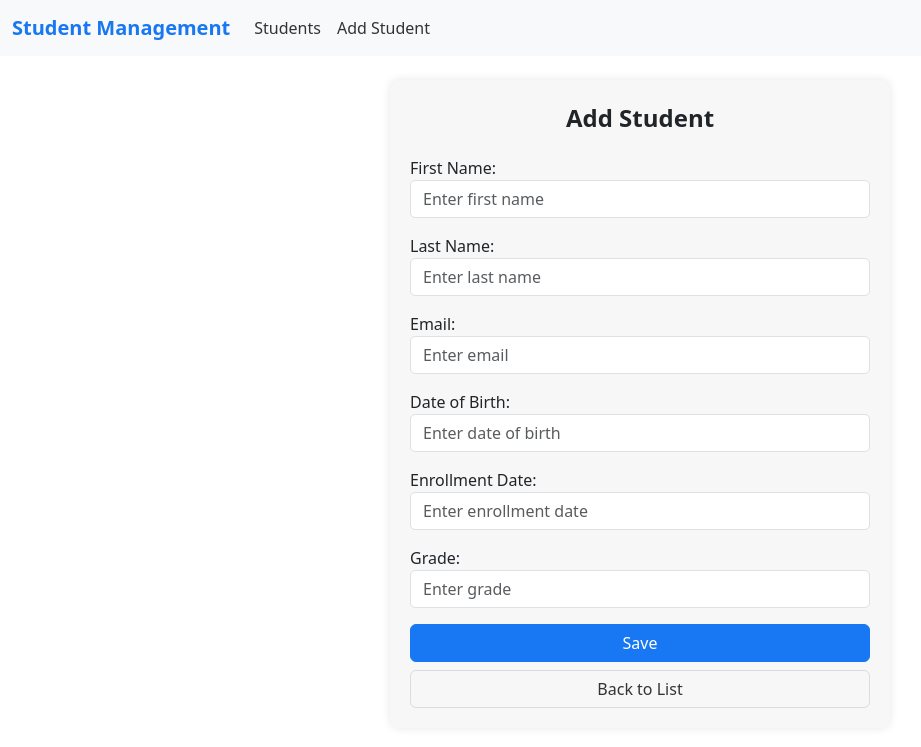
After one commit to ivanivan999/student_management, a Django app: page /student/add/ in a window 1280 px wide. The commit adds this page. Shown: the top 747 px of the page, without its empty margins (0-921 px from the left). Run offline with Django 4.2, Linux system fonts and the light colour scheme; some libraries are stand-ins or nearby versions.

Commit message:
add forms and install bootstrap5

```diff
--- /dev/null
+++ b/student_management/main_app/forms.py
@@ -0,0 +1,37 @@
+from django import forms
+from .models import Student
+
+class StudentForm(forms.ModelForm):
+    class Meta:
+        model = Student
+        fields = ['first_name', 'last_name', 'email', 'date_of_birth', 'enrollment_date', 'grade']
+        widgets = {
+            'first_name': forms.TextInput(attrs={'class': 'form-control', 'placeholder': 'Enter first name'}),
+            'last_name': forms.TextInput(attrs={'class': 'form-control', 'placeholder': 'Enter last name'}),
+            'email': forms.EmailInput(attrs={'class': 'form-control', 'placeholder': 'Enter email'}),
+            'date_of_birth': forms.DateInput(attrs={'class': 'form-control', 'placeholder': 'Enter date of birth'}),
+            'enrollment_date': forms.DateInput(attrs={'class': 'form-control', 'placeholder': 'Enter enrollment date'}),
+            'grade': forms.TextInput(attrs={'class': 'form-control', 'placeholder': 'Enter grade'}),
+        }
+        labels = {
+            'first_name': 'First Name',
+            'last_name': 'Last Name',
+            'email': 'Email',
+            'date_of_birth': 'Date of Birth',
+            'enrollment_date': 'Enrollment Date',
+            'grade': 'Grade',
+        }
+
+    def clean_email(self):
+        email = self.cleaned_data.get('email')
+        if not email:
+            raise forms.ValidationError("This field is required.")
+        if not "@" in email:
+            raise forms.ValidationError("Enter a valid email address.")
+        return email
+
+    def clean_grade(self):
+        grade = self.cleaned_data.get('grade')
+        if grade < 1 or grade > 12:
+            raise forms.ValidationError("Grade must be between 1 and 12.")
+        return grade
--- /dev/null
+++ b/student_management/main_app/templates/main_app/base.html
@@ -0,0 +1,83 @@
+<!DOCTYPE html>
+<html lang="en">
+<head>
+    <meta charset="UTF-8">
+    <meta name="viewport" content="width=device-width, initial-scale=1.0">
+    {% load bootstrap5 %}
+    {% bootstrap_css %}
+    {% bootstrap_javascript %}
+    <title>{% block title %}Student Management{% endblock %}</title>
+    <style>
+        .form-container {
+            max-width: 500px;
+            margin: auto;
+            padding: 20px;
+            background-color: #f7f7f7;
+            border-radius: 10px;
+            box-shadow: 0 0 10px rgba(0, 0, 0, 0.1);
+        }
+        .form-title {
+            font-size: 24px;
+            font-weight: bold;
+            margin-bottom: 20px;
+            text-align: center;
+        }
+        .form-group {
+            margin-bottom: 15px;
+        }
+        .form-control {
+            border-radius: 5px;
+        }
+        .btn-primary {
+            background-color: #1877f2;
+            border-color: #1877f2;
+        }
+        .btn-primary:hover {
+            background-color: #165dbb;
+            border-color: #165dbb;
+        }
+        .btn-secondary {
+            background-color: #f7f7f7;
+            border-color: #dcdcdc;
+            color: #333;
+        }
+        .btn-secondary:hover {
+            background-color: #e2e2e2;
+            border-color: #c2c2c2;
+        }
+        .navbar-brand {
+            font-weight: bold;
+            color: #1877f2;
+        }
+        .navbar-nav .nav-link {
+            color: #333;
+        }
+        .navbar-nav .nav-link:hover {
+            color: #1877f2;
+        }
+    </style>
+</head>
+<body>
+    <nav class="navbar navbar-expand-lg navbar-light bg-light">
+        <div class="container-fluid">
+            <a class="navbar-brand" href="#">Student Management</a>
+            <button class="navbar-toggler" type="button" data-bs-toggle="collapse" data-bs-target="#navbarNav" aria-controls="navbarNav" aria-expanded="false" aria-label="Toggle navigation">
+                <span class="navbar-toggler-icon"></span>
+            </button>
+            <div class="collapse navbar-collapse" id="navbarNav">
+                <ul class="navbar-nav">
+                    <li class="nav-item">
+                        <a class="nav-link" href="{% url 'student_list' %}">Students</a>
+                    </li>
+                    <li class="nav-item">
+                        <a class="nav-link" href="{% url 'student_add' %}">Add Student</a>
+                    </li>
+                </ul>
+            </div>
+        </div>
+    </nav>
+    <div class="container mt-4">
+        {% block content %}{% endblock %}
+    </div>
+</body>
+</html>
--- /dev/null
+++ b/student_management/main_app/templates/main_app/student_form.html
@@ -0,0 +1,38 @@
+{% extends 'base.html' %}
+
+{% block title %}{% if form.instance.pk %}Edit{% else %}Add{% endif %} Student{% endblock %}
+
+{% block content %}
+<div class="form-container">
+    <div class="form-title">{% if form.instance.pk %}Edit{% else %}Add{% endif %} Student</div>
+    <form method="post" class="needs-validation" novalidate>
+        {% csrf_token %}
+        <div class="mb-3 mt-3">
+            {{ form.first_name.label_tag }}
+            {{ form.first_name }}
+        </div>
+        <div class="mb-3">
+            {{ form.last_name.label_tag }}
+            {{ form.last_name }}
+        </div>
+        <div class="mb-3">
+            {{ form.email.label_tag }}
+            {{ form.email }}
+        </div>
+        <div class="mb-3">
+            {{ form.date_of_birth.label_tag }}
+            {{ form.date_of_birth }}
+        </div>
+        <div class="mb-3">
+            {{ form.enrollment_date.label_tag }}
+            {{ form.enrollment_date }}
+        </div>
+        <div class="mb-3">
+            {{ form.grade.label_tag }}
+            {{ form.grade }}
+        </div>
+        <button type="submit" class="btn btn-primary w-100">Save</button>
+        <a href="{% url 'student_list' %}" class="btn btn-secondary w-100 mt-2">Back to List</a>
+    </form>
+</div>
+{% endblock %}
--- a/student_management/main_app/views.py
+++ b/student_management/main_app/views.py
@@ -1,5 +1,6 @@
 from django.shortcuts import render, get_object_or_404, redirect
 from .models import Student
+from .forms import StudentForm
 
 def student_list(request):
 	students = Student.objects.all()
@@ -8,3 +9,24 @@ def student_list(request):
 def student_detail(request, pk):
 	student = get_object_or_404(Student, pk=pk)
 	return render(request, 'student_detail.html', {'student': student})
+
+def student_add(request):
+    if request.method == "POST":
+        form = StudentForm(request.POST)
+        if form.is_valid():
+            form.save()
+            return redirect('student_list')
+    else:
+        form = StudentForm()
+    return render(request, 'student_form.html', {'form': form})
+
+def student_edit(request, pk):
+    student = get_object_or_404(Student, pk=pk)
+    if request.method == "POST":
+        form = StudentForm(request.POST, instance=student)
+        if form.is_valid():
+            form.save()
+            return redirect('student_detail', pk=student.pk)
+    else:
+        form = StudentForm(instance=student)
+    return render(request, 'student_form.html', {'form': form})
--- a/student_management/student_management/settings.py
+++ b/student_management/student_management/settings.py
@@ -38,6 +38,7 @@ INSTALLED_APPS = [
     'django.contrib.messages',
     'django.contrib.staticfiles',
     'main_app',
+    'bootstrap5',
 ]
 
 MIDDLEWARE = [
--- a/student_management/student_management/urls.py
+++ b/student_management/student_management/urls.py
@@ -22,5 +22,6 @@ urlpatterns = [
     path('admin/', admin.site.urls),
     path('', views.student_list, name='student_list'),
     path('student/<int:pk>/', views.student_detail, name='student_detail'),
-
+    path('student/add/', views.student_add, name='student_add'),
+    path('student/<int:pk>/edit/', views.student_edit, name='student_edit'),
 ]
```
Also changed, not shown: student_management/main_app/templates/main_app/student_detail.html (+14 -14 lines), student_management/main_app/templates/main_app/student_list.html (+16 -14 lines).
